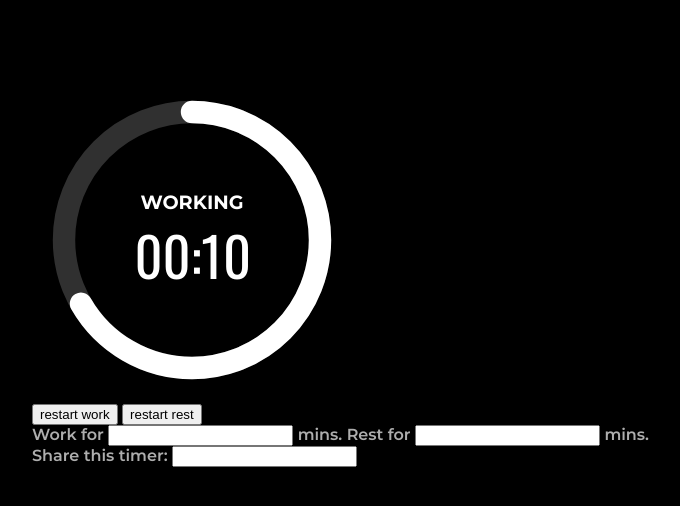
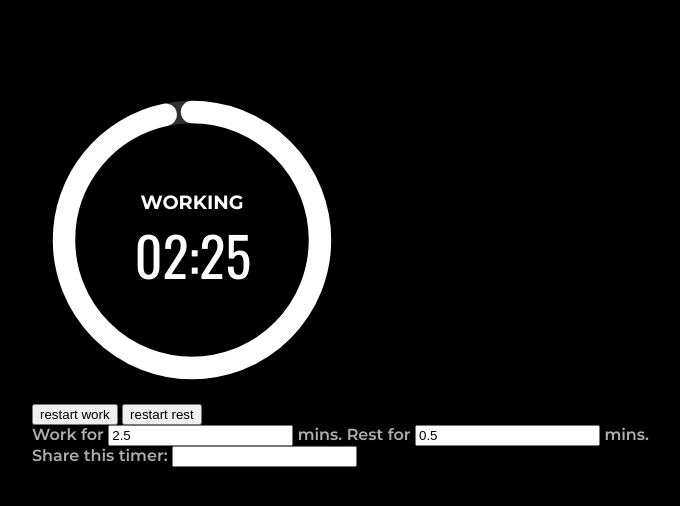
Before and after one commit to dotcli/cycle, a plain HTML site: page index.html in a window 1280 px wide. Shown: the whole page, without its empty margins (16-696 px from the left). Drawn offline with Linux system fonts and the light colour scheme.

Commit message:
set work / rest duration in UI

```diff
--- a/index.html
+++ b/index.html
@@ -30,10 +30,10 @@
 
     <div class="durationChangeContainer">
       <span>Work for </span>
-      <input type="number">
+      <input type="number" class="inputWorkMins">
       <span>mins.</span>
       <span>Rest for </span>
-      <input type="number">
+      <input type="number" class="inputRestMins">
       <span>mins.</span>
     </div>
 
--- a/main.js
+++ b/main.js
@@ -4,7 +4,7 @@ const FPS = 30
 
 // data that changes by user input
 const userData = new RData({
-  workMins: 0.25,
+  workMins: 2.5,
   restMins: 0.5,
   startTime: Date.now(),
 })
@@ -36,13 +36,22 @@ const renderedData = new RData({
 
 const btnRestartWork = document.querySelector('.btnRestartWork')
 const btnRestartRest = document.querySelector('.btnRestartRest')
-
 btnRestartWork.addEventListener('click', () => {
   userData.startTime = Date.now()
 })
-
 btnRestartRest.addEventListener('click', () => {
   userData.startTime = Date.now() - (userData.workMins * 60 * 1000)
+})
+
+const inputWorkMins = document.querySelector('.inputWorkMins')
+const inputRestMins = document.querySelector('.inputRestMins')
+inputWorkMins.value = userData.workMins
+inputRestMins.value = userData.restMins
+inputWorkMins.addEventListener('change', () => {
+  userData.workMins = inputWorkMins.value
+})
+inputRestMins.addEventListener('change', () => {
+  userData.restMins = inputRestMins.value
 })
 
 /**
```
